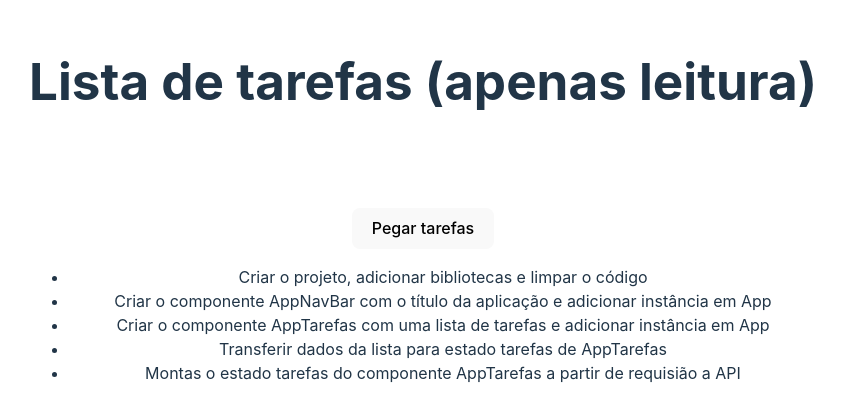
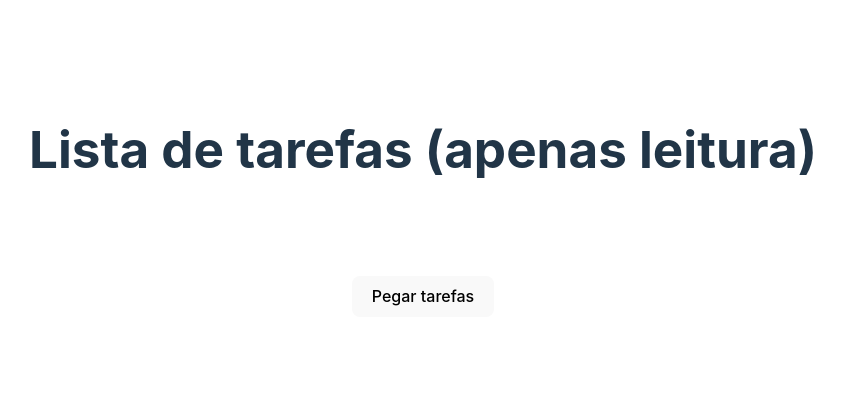
Before and after one commit to infoweb-pos/08-01-requisicao_api-tarefas, a React (Vite) app: page / in a window 1280 px wide. Shown: the part 190-610 px from the top of the page, without its empty margins (217-1061 px from the left). Built offline with nearby package versions, Linux system fonts and the light colour scheme.

Commit message:
adicioado requisição a api

```diff
--- a/src/App.tsx
+++ b/src/App.tsx
@@ -1,5 +1,10 @@
 import { useState } from "react";
 import "./App.css";
+import axios from "axios";
+
+const api = axios.create({
+	baseURL: "https://infoweb-api.vercel.app/",
+});
 
 const AppNavBar = () => {
 	return (
@@ -10,17 +15,19 @@ const AppNavBar = () => {
 };
 
 const AppTarefas = () => {
-	const [tarefas, setTarefas] = useState([
-		"Criar o projeto, adicionar bibliotecas e limpar o código",
-		"Criar o componente AppNavBar com o título da aplicação e adicionar instância em App",
-		"Criar o componente AppTarefas com uma lista de tarefas e adicionar instância em App",
-		"Transferir dados da lista para estado tarefas de AppTarefas",
-		"Montas o estado tarefas do componente AppTarefas a partir de requisião a API",
-	]);
+	const [tarefas, setTarefas] = useState([]);
 
+	const tratarClique = () => {
+		api.get("tarefas").then((response) => {
+			console.info(response.data.data);
+			const lista = response.data.data.map((item: any) =>  item.titulo);
+			console.info(lista);
+			setTarefas(lista);
+		});
+	};
 	return (
 		<div className="card">
-			<button>Pegar tarefas</button>
+			<button onClick={tratarClique}>Pegar tarefas</button>
 			<ul>
 				{tarefas.map((tarefa: string, indice: number) => (
 					<li key={indice}>{tarefa}</li>
```
